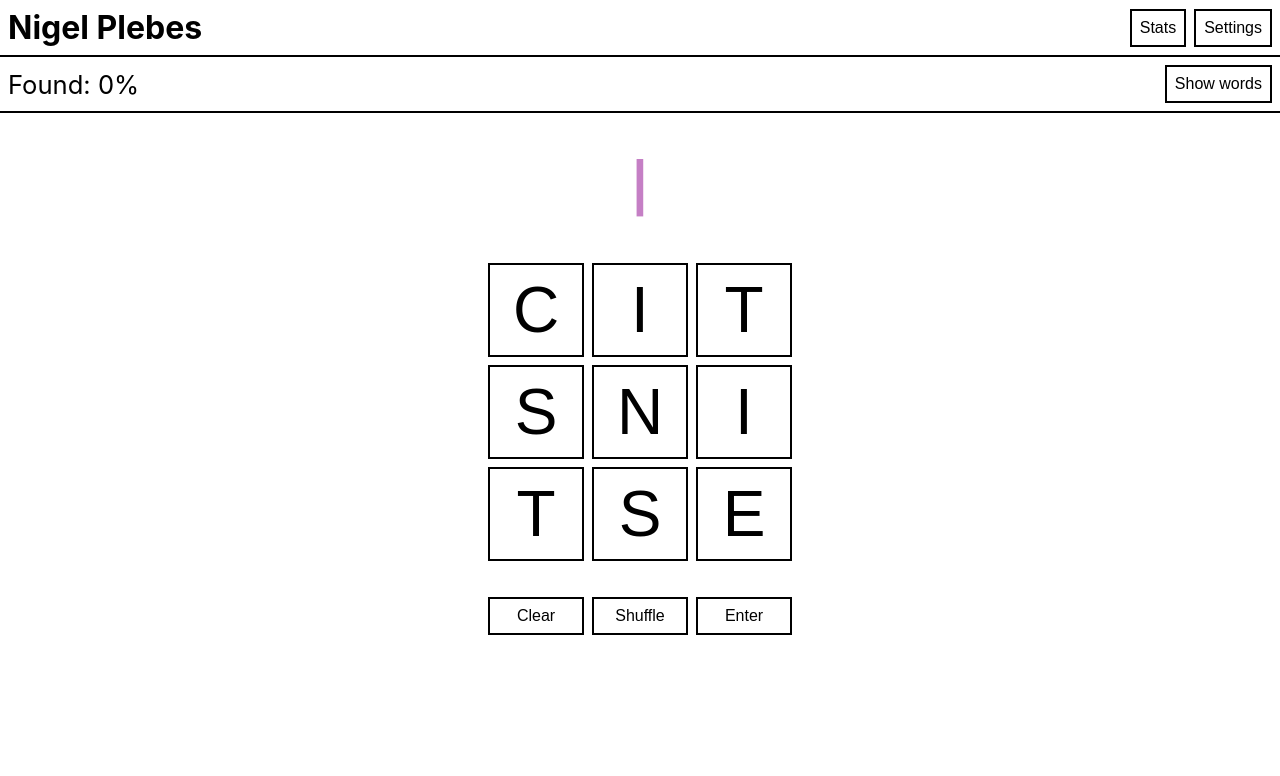
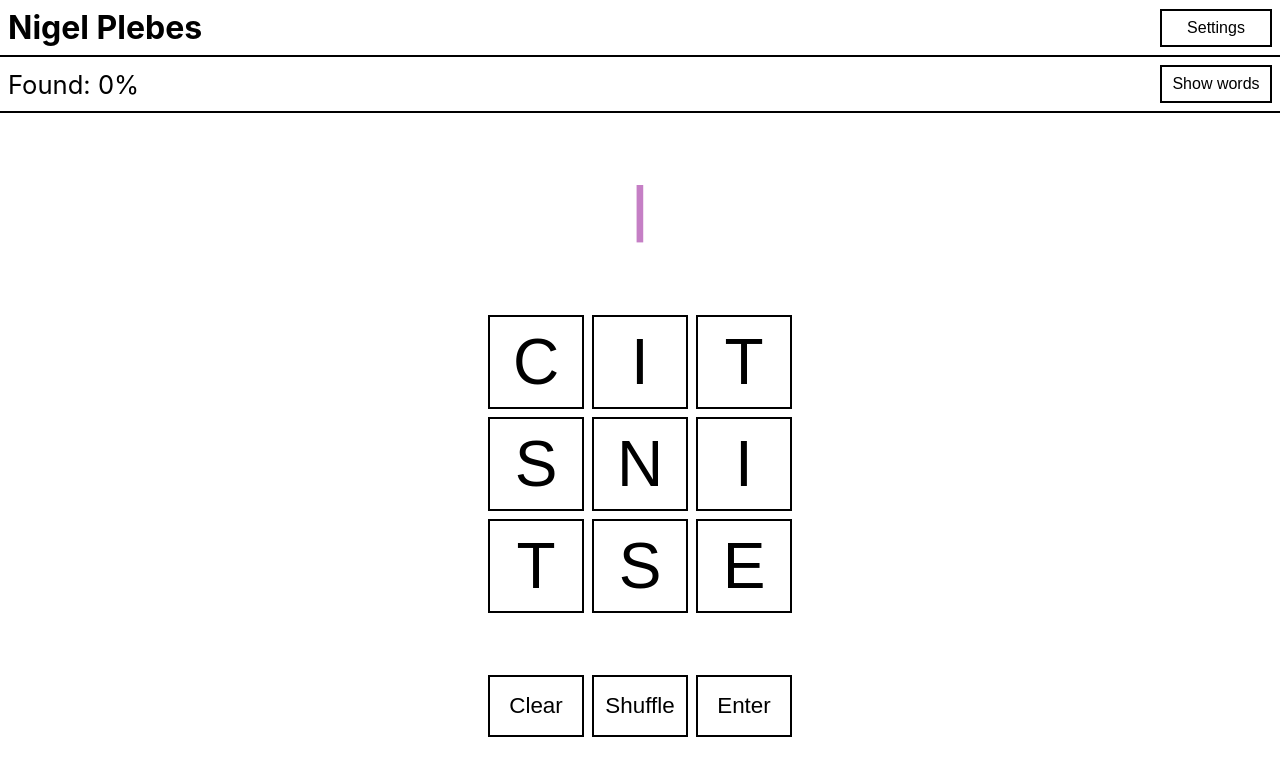
Before and after one commit to akflds/nigel-plebes, a React (Create React App) app: page / in a window 1280 px wide. Shown: the top 776 px of the page. Built offline with nearby package versions, Linux system fonts and the light colour scheme.

Commit message:
adjust button behaviour and styling

```diff
--- a/src/App.js
+++ b/src/App.js
@@ -1,15 +1,18 @@
 import { useEffect, useState } from "react";
 import Header from "./components/Header";
-import Stats from "./components/Stats";
 import Settings from "./components/Settings";
 import Gameboard from "./components/Gameboard";
 import "./App.css";
 import words from "./data/allWords.min.js";
+import shuffle from "./utils/shuffle";
 
 function App() {
   const getRandomWord = () => {
     return words[Math.floor(Math.random() * words.length)];
   };
+
+  const [easyMode, setEasyMode] = useState(false);
+  const [fixedLetter, setFixedLetter] = useState(false);
 
   // game state
   const [playing, setPlaying] = useState(
@@ -18,7 +21,6 @@ function App() {
       : false
   );
 
-  // game state and values
   const [gameWord, setGameWord] = useState(
     localStorage.getItem("gameWord")
       ? JSON.parse(localStorage.getItem("gameWord"))
@@ -37,13 +39,11 @@ function App() {
       : false
   );
 
-  // game modes
-  // TODO: add to localstorage
-  const [easyMode, setEasyMode] = useState(false);
-  const [fixedLetter, setFixedLetter] = useState(false);
+  const [letters, setLetters] = useState(
+    shuffle(gameWord.word.split(""), fixedLetter)
+  );
 
   // display states
-  const [showStats, setShowStats] = useState(false);
   const [showSettings, setShowSettings] = useState(false);
 
   const defaultDark = window.matchMedia("(prefers-color-scheme: dark)").matches;
@@ -82,17 +82,14 @@ function App() {
     localStorage.setItem("won", won);
   }, [won]);
 
+  useEffect(() => {
+    setLetters(shuffle(gameWord.word.split(""), fixedLetter));
+  }, [gameWord, fixedLetter]);
+
   return (
     <div className="App" data-theme={theme}>
-      <Header
-        showStats={showStats}
-        setShowStats={setShowStats}
-        showSettings={showSettings}
-        setShowSettings={setShowSettings}
-      />
-      {showStats ? (
-        <Stats />
-      ) : showSettings ? (
+      <Header showSettings={showSettings} setShowSettings={setShowSettings} />
+      {showSettings ? (
         <Settings
           setGameWord={setGameWord}
           easyMode={easyMode}
@@ -101,13 +98,17 @@ function App() {
           setFixedLetter={setFixedLetter}
           setFoundWords={setFoundWords}
           playing={playing}
+          gameWord={gameWord}
           setPlaying={setPlaying}
           theme={theme}
           setTheme={setTheme}
           setWon={setWon}
+          setShowSettings={setShowSettings}
         />
       ) : (
         <Gameboard
+          letters={letters}
+          setLetters={setLetters}
           setGameWord={setGameWord}
           gameWord={gameWord}
           foundWords={foundWords}
--- a/src/components/Game.jsx
+++ b/src/components/Game.jsx
@@ -1,11 +1,12 @@
-import { useEffect, useState } from "react";
+import { useState } from "react";
 import styles from "./Game.module.css";
 import GameGuess from "./GameGuess";
 import GameLetters from "./GameLetters";
 import GameControls from "./GameControls";
-import shuffle from "../utils/shuffle";
 
 const Game = ({
+  letters,
+  setLetters,
   fixedLetter,
   gameWord,
   foundWords,
@@ -14,12 +15,6 @@ const Game = ({
   setWon,
 }) => {
   const [guess, setGuess] = useState([]);
-  const [letters, setLetters] = useState([]);
-
-  // initial letter shuffle
-  useEffect(() => {
-    setLetters(shuffle(gameWord.word.split(""), fixedLetter));
-  }, [gameWord, fixedLetter]);
 
   return (
     <div className={styles.gameContainer}>
--- a/src/components/Game.module.css
+++ b/src/components/Game.module.css
@@ -4,5 +4,4 @@
   align-items: center;
   justify-content: space-evenly;
   flex: 1;
-  margin-bottom: 8rem;
 }
--- a/src/components/GameControls.module.css
+++ b/src/components/GameControls.module.css
@@ -7,4 +7,6 @@
 
 .gameControls button {
   min-width: 6rem;
+  font-size: 1.4rem;
+  padding: 1rem 0.5rem;
 }
--- a/src/components/Gameboard.jsx
+++ b/src/components/Gameboard.jsx
@@ -5,6 +5,8 @@ import Progress from "./Progress";
 import Won from "./Won";
 
 const Gameboard = ({
+  letters,
+  setLetters,
   fixedLetter,
   easyMode,
   setPlaying,
@@ -46,6 +48,8 @@ const Gameboard = ({
         />
       ) : (
         <Game
+          letters={letters}
+          setLetters={setLetters}
           setPlaying={setPlaying}
           fixedLetter={fixedLetter}
           gameWord={gameWord}
--- a/src/components/Header.jsx
+++ b/src/components/Header.jsx
@@ -1,6 +1,6 @@
 import styles from "./Header.module.css";
 
-const Header = ({ showStats, setShowStats, showSettings, setShowSettings }) => {
+const Header = ({ showSettings, setShowSettings }) => {
   // TODO: separate into components
   return (
     <header className={styles.header}>
@@ -9,19 +9,9 @@ const Header = ({ showStats, setShowStats, showSettings, setShowSettings }) => {
       </div>
       <div className={styles.headerRight}>
         <button
-          className={showStats ? styles.clicked : ""}
-          onClick={() => {
-            setShowStats((curr) => !curr);
-            setShowSettings(false);
-          }}
-        >
-          Stats
-        </button>
-        <button
           className={showSettings ? styles.clicked : ""}
           onClick={() => {
             setShowSettings((curr) => !curr);
-            setShowStats(false);
           }}
         >
           Settings
--- a/src/components/Header.module.css
+++ b/src/components/Header.module.css
@@ -18,6 +18,10 @@
   gap: 0.5rem;
 }
 
+.header button {
+  min-width: 7rem;
+}
+
 .header .clicked {
   background-color: var(--clicked);
 }
--- a/src/components/Scoreboard.module.css
+++ b/src/components/Scoreboard.module.css
@@ -22,6 +22,10 @@
   margin: 0;
 }
 
+.scoreboardContainer button {
+  min-width: 7rem;
+}
+
 .scoreboardContainer .clicked {
   background-color: var(--clicked);
 }
--- a/src/components/Settings.jsx
+++ b/src/components/Settings.jsx
@@ -12,16 +12,20 @@ const Settings = ({
   theme,
   setTheme,
   setWon,
+  gameWord,
   setGameWord,
   setFoundWords,
+  setShowSettings,
 }) => {
+  const [confirm, setConfirm] = useState(false);
+  const [lastWord, setLastWord] = useState("");
   const [success, setSuccess] = useState(false);
   const [isError, setIsError] = useState(false);
   const [errorMessage, setErrorMessage] = useState("");
 
   const handleChange = (setState) => {
     if (playing) {
-      setErrorMessage("You can only change this at the start of a round.");
+      setErrorMessage("You can only change this at the start of a game.");
       setIsError(true);
       setTimeout(() => setIsError(false), 4000);
     } else {
@@ -29,31 +33,43 @@ const Settings = ({
     }
   };
 
+  const handleConfirm = () => {
+    setConfirm(true);
+    setTimeout(() => {
+      setConfirm(false);
+    }, 3000);
+  };
+
   const handleRestart = () => {
-    console.log("settings restart");
-    if (!playing) {
-      setErrorMessage("Please play the game first!");
-      setIsError(true);
-      setTimeout(() => setIsError(false), 3000);
-    } else {
-      setSuccess(true);
-      setTimeout(() => setSuccess(false), 3000);
-      setGameWord(getRandomWord());
-      setFoundWords([]);
-      setWon(false);
-      setPlaying(false);
-    }
+    setLastWord(gameWord.word);
+    setSuccess(true);
+    setTimeout(() => {
+      setSuccess(false);
+      setShowSettings(false);
+      setConfirm(false);
+    }, 1500);
+    setGameWord(getRandomWord());
+    setFoundWords([]);
+    setWon(false);
+    setPlaying(false);
   };
 
   return (
     <div className={styles.settings}>
       <h2>Settings</h2>
       {isError ? <p className={styles.error}>{errorMessage}</p> : null}
-      {success ? <p className={styles.success}>Ok, good luck!</p> : null}
+      {success ? (
+        <div className={styles.success}>
+          <p>Ok, let's reset!</p>
+          <p>The last word was:</p>
+          <p className={styles.word}>{lastWord}</p>
+        </div>
+      ) : null}
       <div className={styles.setting}>
         <p>Easy mode</p>
         <label className={styles.switch}>
           <input
+            disabled={success}
             className={styles.input}
             onChange={() => {
               handleChange(setEasyMode);
@@ -68,6 +84,7 @@ const Settings = ({
         <p>Fixed letter</p>
         <label className={styles.switch}>
           <input
+            disabled={success}
             className={styles.input}
             onChange={() => {
               handleChange(setFixedLetter);
@@ -82,6 +99,7 @@ const Settings = ({
         <p>Dark mode</p>
         <label className={styles.switch}>
           <input
+            disabled={success}
             className={styles.input}
             onChange={() => {
               setTheme(theme === "light" ? "dark" : "light");
@@ -92,15 +110,14 @@ const Settings = ({
           <span className={`${styles.slider} ${styles.round}`}></span>
         </label>
       </div>
-      <div className={styles.setting}>
-        <p>Restart game</p>
+      <div className={`${styles.setting}  ${confirm ? styles.confirm : ""}`}>
+        <p>{confirm ? "Are you sure?" : "Restart game"}</p>
         <button
-          className={styles.button}
-          onClick={() => {
-            handleRestart();
-          }}
+          disabled={success}
+          className={`${styles.button}`}
+          onClick={() => (confirm ? handleRestart() : handleConfirm())}
         >
-          Restart
+          {confirm ? "Confirm" : "Restart"}
         </button>
       </div>
       {/* <div className={styles.setting}>
--- a/src/components/Settings.module.css
+++ b/src/components/Settings.module.css
@@ -35,14 +35,14 @@
 
 .success {
   display: flex;
+  flex-direction: column;
   align-items: center;
   justify-content: center;
   text-align: center;
   padding: 0.5rem;
   background-color: lightseagreen;
-  color: white;
   font-weight: bold;
-  font-size: 1.6rem;
+  font-size: 1.2rem;
   position: fixed;
   top: 0;
   left: 0;
@@ -51,6 +51,14 @@
   height: 100%;
   animation-duration: 0.3s;
   animation-name: slidein;
+}
+
+.success p {
+  color: white;
+}
+
+.word {
+  text-transform: uppercase;
 }
 
 .setting {
@@ -129,3 +137,12 @@
 .slider.round:before {
   border-radius: 50%;
 }
+
+.confirm {
+  background-color: lightcoral;
+}
+
+.confirm p {
+  color: white;
+  font-weight: bold;
+}
```
